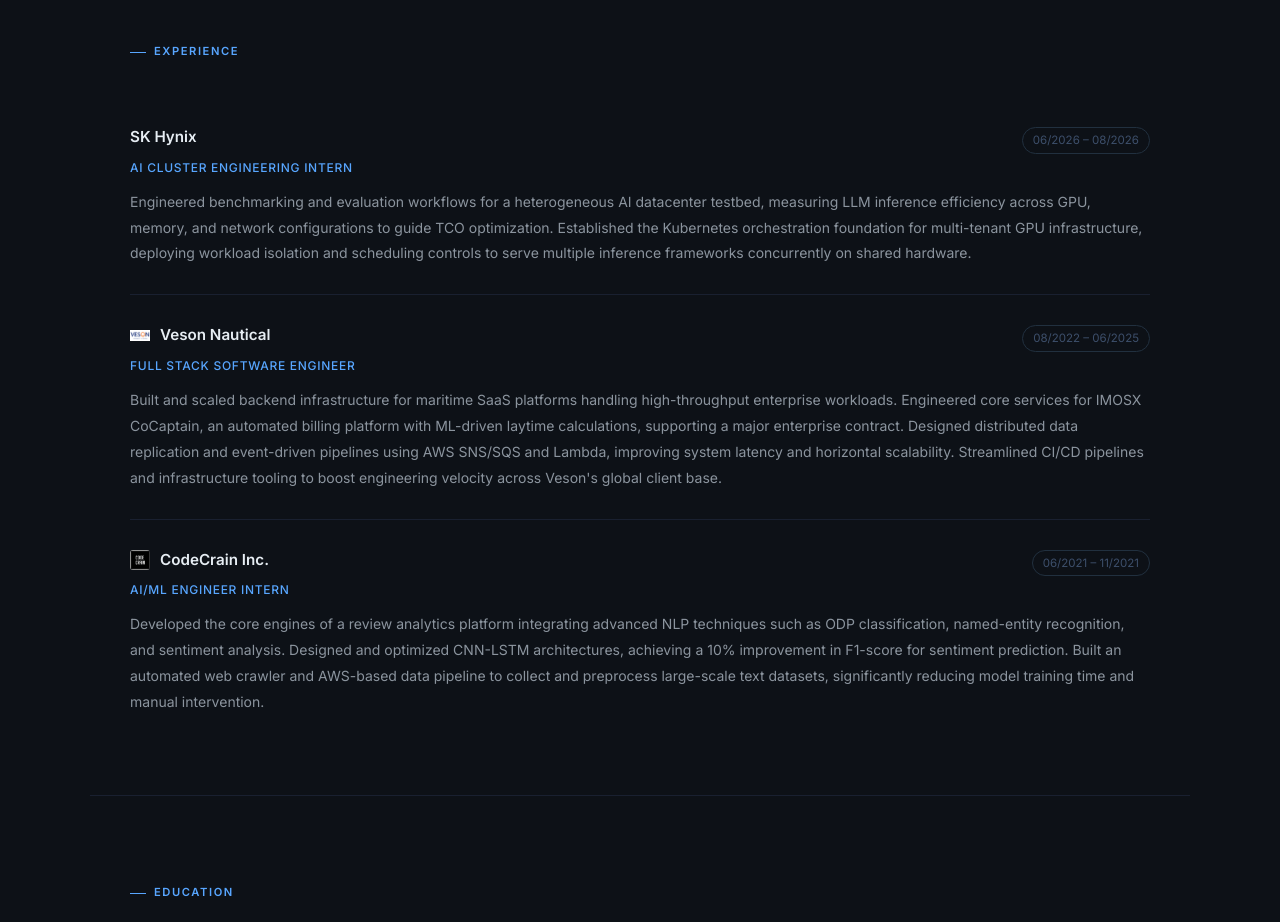
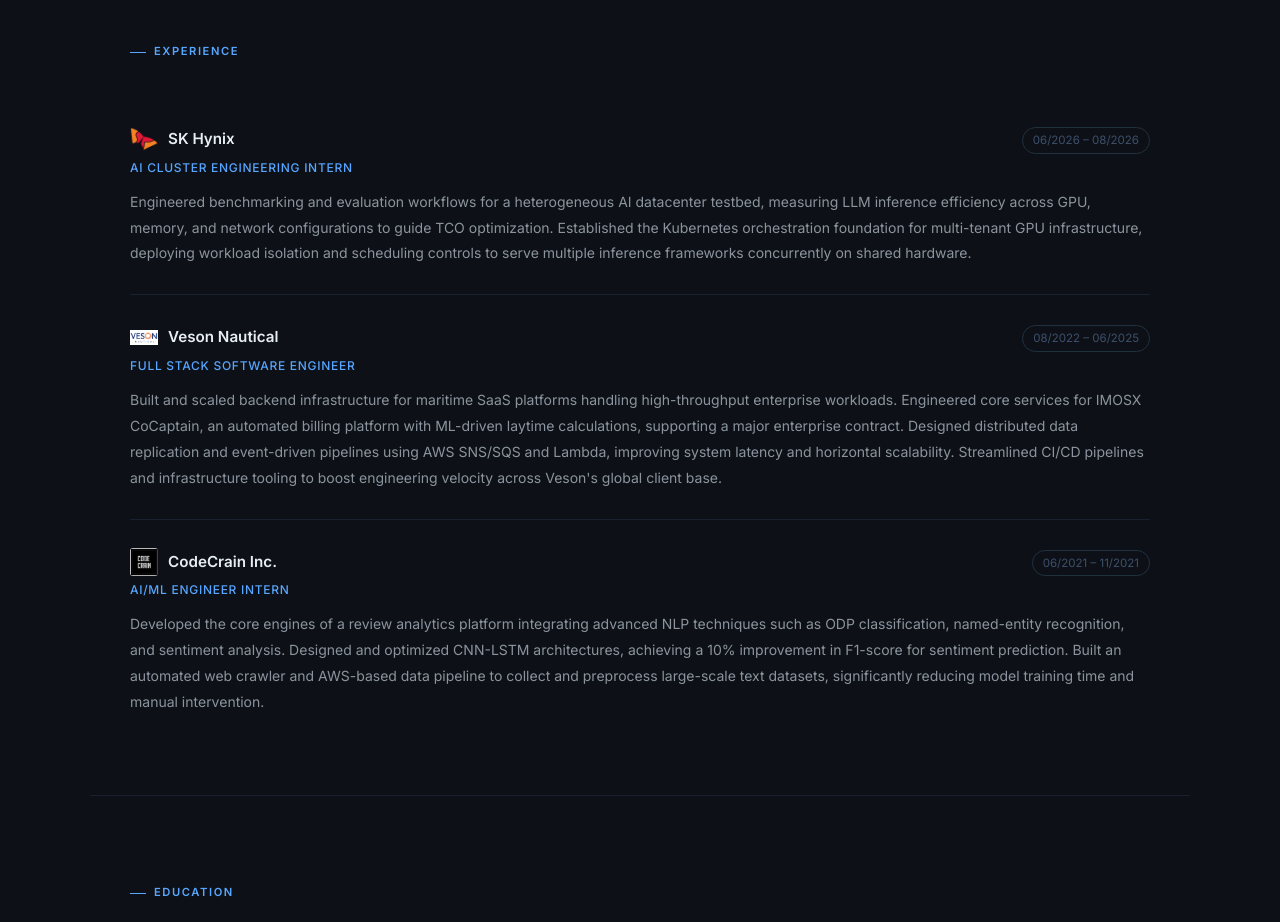
Before and after one commit to changju784/changju784.github.io, a website: page index.html in a window 1280 px wide. Shown: the part 940-1862 px from the top of the page. Drawn offline with Linux system fonts and the light colour scheme.

Commit message:
missing logo + resizing

```diff
--- a/css/dark-styles.css
+++ b/css/dark-styles.css
@@ -325,8 +325,8 @@ section {
 
 /* org logos inline with company / school name */
 .org-logo {
-  height: 20px;
-  width: 20px;
+  height: 28px;
+  width: 28px;
   object-fit: contain;
   border-radius: 3px;
   vertical-align: middle;
@@ -413,7 +413,7 @@ section {
 
 .exp-meta {
   display: flex;
-  align-items: flex-start;
+  align-items: center;
   justify-content: space-between;
   gap: 16px;
   margin-bottom: 4px;
--- a/index.html
+++ b/index.html
@@ -135,7 +135,9 @@
 
       <div class="exp-item">
         <div class="exp-meta">
-          <span class="exp-company">SK Hynix</span>
+          <a href="https://www.skhynix.com" target="_blank" rel="noopener noreferrer" class="exp-company">
+            <img src="images/skhynix_logo.png" alt="" class="org-logo"> SK Hynix
+          </a>
           <span class="exp-date">06/2026 – 08/2026</span>
         </div>
         <div class="exp-role">AI Cluster Engineering Intern</div>
```
Also changed, not shown: images/skhynix_logo.png (added).
